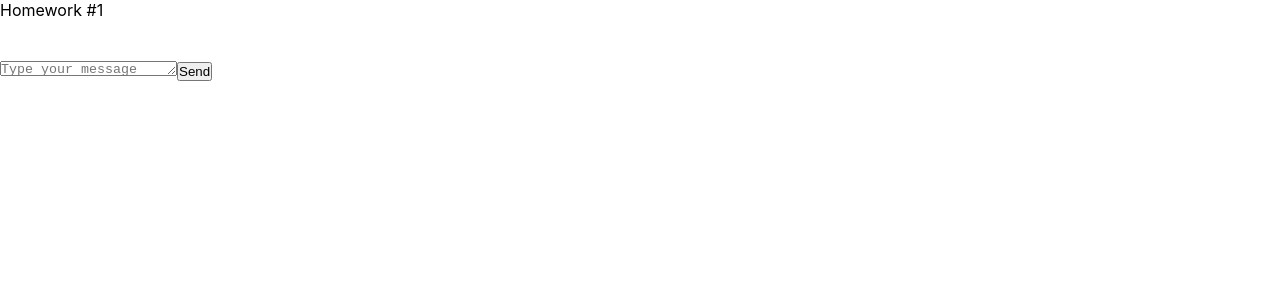
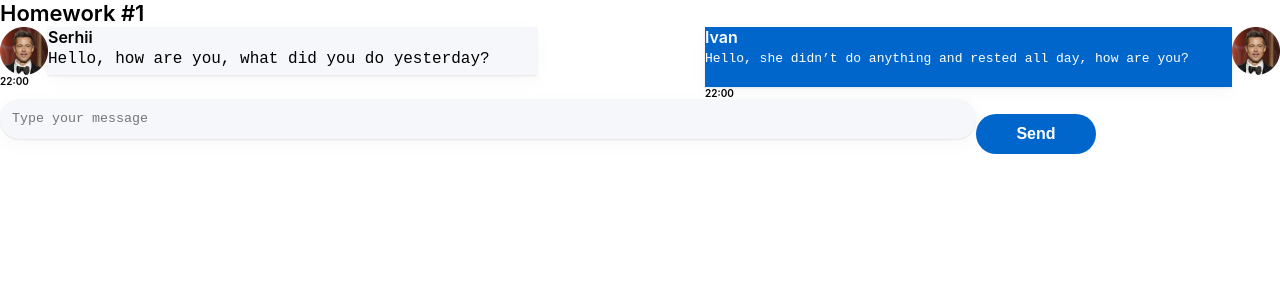
Before and after one commit to SerhiiLototskii/homeWorks_test_deploy, a React (Create React App) app: page / in a window 1280 px wide. Shown: the top 300 px of the page. Built offline with nearby package versions, Linux system fonts and the light colour scheme.

Commit message:
completing task 1

```diff
--- a/package.json
+++ b/package.json
@@ -1,6 +1,6 @@
 {
   "name": "hws2",
-  "homepage": "http://IgnatZakalinsky.github.io/hws2",
+  "homepage": "http://SerhiiLototskii.github.io/homeWorks_test_deploy",
   "version": "0.1.0",
   "private": true,
   "dependencies": {
--- a/src/s1-main/App.module.css
+++ b/src/s1-main/App.module.css
@@ -1,11 +1,23 @@
 .App {
     --header_height: 60px;
 }
+.container{
+    width: 1280px;
+    margin-left: auto;
+    margin-right: auto;
 
+}
+.messagesContainer{
+    display: flex;
+    justify-content: space-between;
+}
 .hw {
 
 }
 
 .hwTitle {
-
+    width: 165px;
+    height: 27px;
+    font-weight: 600;
+    font-size: 22px;
 }
--- a/src/s2-homeworks/hw01/HW1.tsx
+++ b/src/s2-homeworks/hw01/HW1.tsx
@@ -14,17 +14,27 @@ import avatar from './avatar.png'
 * */
 
 // нужно создать правильный тип вместо any
-export type MessageType = any
+export type MessageType = {
+    id: number,
+    user: {
+        avatar: string,
+        name: string
+    },
+    message: {
+        text: string,
+        time: string
+    }
+}
 
 // структуру объекта не менять
 export const message0: MessageType = {
     id: 0,
     user: {
         avatar: avatar, // можно менять
-        name: 'Some Name',  // можно менять
+        name: 'Serhii',  // можно менять
     },
     message: {
-        text: 'some textsome textsome textsome textsome textsome textsome text', // можно менять
+        text: 'Hello, how are you, what did you do yesterday?', // можно менять
         time: '22:00', // можно менять
     },
 }
@@ -32,21 +42,21 @@ export const friendMessage0: MessageType = {
     id: 100,
     user: {
         avatar: avatar, // можно менять
-        name: 'Friend Name', // можно менять
+        name: 'Ivan', // можно менять
     },
     message: {
-        text: 'зеркальное сообщение для тренировки css', // можно менять
+        text: 'Hello, she didn’t do anything and rested all day, how are you?', // можно менять
         time: '22:00', // можно менять
     },
 }
 
 const HW1 = () => {
     return (
-        <div id={'hw1'}>
+        <div id={'hw1'} className={s2.container}>
             <div className={s2.hwTitle}>Homework #1</div>
             <div className={s2.hw}>
                 {/*проверка отображения (не менять)*/}
-                <div>
+                <div className={s2.messagesContainer}>
                     <Message message={message0} />
                     <FriendMessage message={friendMessage0} />
                 </div>
--- a/src/s2-homeworks/hw01/friend-message/FriendMessage.module.css
+++ b/src/s2-homeworks/hw01/friend-message/FriendMessage.module.css
@@ -3,15 +3,22 @@
 }
 
 .friendImageAndText {
-
+display: flex;
+    flex-direction: row-reverse;
 }
 
 .friendImageAndText img {
-
+    width: 48px;
+    height: 48px;
 }
 
 .friendText {
-
+    background: #0066CC;
+    box-shadow: 0 5px 20px rgba(29, 33, 38, 0.03), 0 1px 2px rgba(29, 33, 38, 0.1);
+    width: 527px;
+    height: 60px;
+    color: #FFFFFF;
+    line-height: 20px;
 }
 
 .friendText:after {
@@ -20,12 +27,22 @@
 
 .friendName {
 
+    width: 40px;
+    height: 22px;
+    font-weight: 600;
+
 }
 
 .friendMessageText {
 
+    font-weight: 400;
+    line-height: 20px;
 }
 
 .friendTime {
-
+    width: 26px;
+    height: 12px;
+    font-weight: 600;
+    font-size: 10px;
+    line-height: 12px;
 }
--- a/src/s2-homeworks/hw01/friend-message/FriendMessage.tsx
+++ b/src/s2-homeworks/hw01/friend-message/FriendMessage.tsx
@@ -1,8 +1,13 @@
 import React from 'react'
 import s from './FriendMessage.module.css'
+import {MessageType} from "../HW1";
+
+export type FriendMessage = {
+    message: MessageType
+}
 
 // создать тип вместо any и отобразить приходящие данные
-const FriendMessage = (props: any) => {
+const FriendMessage = (props: FriendMessage) => {
     return (
         <div
             id={'hw1-friend-message-' + props.message.id}
@@ -11,26 +16,20 @@ const FriendMessage = (props: any) => {
             <div className={s.friendImageAndText}>
                 <img
                     id={'hw1-friend-avatar-' + props.message.id}
-                    // создаёт студент
-
-                    //
+                    src={props.message.user.avatar}
                 />
                 <div className={s.friendText}>
                     <div
                         id={'hw1-friend-name-' + props.message.id}
                         className={s.friendName}
                     >
-                        {/*создаёт студент*/}
-
-                        {/**/}
+                        {props.message.user.name}
                     </div>
                     <pre
                         id={'hw1-friend-text-' + props.message.id}
                         className={s.friendMessageText}
                     >
-                        {/*создаёт студент*/}
-
-                        {/**/}
+                        {props.message.message.text}
                     </pre>
                 </div>
             </div>
@@ -38,9 +37,7 @@ const FriendMessage = (props: any) => {
                 id={'hw1-friend-time-' + props.message.id}
                 className={s.friendTime}
             >
-                {/*создаёт студент*/}
-
-                {/**/}
+                {props.message.message.time}
             </div>
         </div>
     )
--- a/src/s2-homeworks/hw01/message-sender/MessageSender.module.css
+++ b/src/s2-homeworks/hw01/message-sender/MessageSender.module.css
@@ -3,11 +3,32 @@
 }
 
 .textarea {
-
+    background: #F5F7FB;
+    box-shadow: 0 5px 20px rgba(29, 33, 38, 0.03), 0 1px 2px rgba(29, 33, 38, 0.1);
+    border-radius: 20px;
+    min-width: 976px;
+    min-height: 40px;
+    border: 0;
+    outline: none;
+    resize: none;
+    padding: 12px;
 }
 
 .button {
+    width: 120px;
+    height: 40px;
+    background: #0066CC;
+    border-radius: 20px;
+    color: #FFFFFF;
+    font-weight: 600;
+    font-size: 16px;
+    border: 0;
 
+}
+.button text {
+    font-weight: 600;
+    font-size: 16px;
+    color: #FFFFFF;
 }
 
 .button:hover {
--- a/src/s2-homeworks/hw01/message/Message.module.css
+++ b/src/s2-homeworks/hw01/message/Message.module.css
@@ -3,15 +3,17 @@
 }
 
 .imageAndText {
-
+display: flex;
 }
 
 .imageAndText img {
-
+    width: 48px;
+    height: 48px;
 }
 
 .text {
-
+    background: #F5F7FB;
+    box-shadow: 0 5px 20px rgba(29, 33, 38, 0.03), 0 1px 2px rgba(29, 33, 38, 0.1);
 }
 
 .text:after {
@@ -19,13 +21,23 @@
 }
 
 .name {
-
+    width: 40px;
+    height: 22px;
+    font-weight: 600;
 }
 
 .messageText {
-
+    width: 489px;
+    height: 20px;
+    font-weight: 400;
+    font-size: 16px;
+    line-height: 20px;
 }
 
 .time {
-
+    width: 26px;
+    height: 12px;
+    font-weight: 600;
+    font-size: 10px;
+    line-height: 12px;
 }
--- a/src/s2-homeworks/hw01/message/Message.tsx
+++ b/src/s2-homeworks/hw01/message/Message.tsx
@@ -1,8 +1,11 @@
 import React from 'react'
 import s from './Message.module.css'
+import {MessageType} from "../HW1";
 
 // нужно создать правильный тип вместо any
-export type MessagePropsType = any
+export type MessagePropsType = {
+    message:MessageType
+}
 
 // нужно отобразить приходящие данные
 const Message = (props: MessagePropsType) => {
@@ -11,27 +14,20 @@ const Message = (props: MessagePropsType) => {
             <div className={s.imageAndText}>
                 <img
                     id={'hw1-avatar-' + props.message.id}
-                    // создаёт студент
+                    src={props.message.user.avatar}
 
-                    //
                 />
                 <div className={s.text}>
                     <div id={'hw1-name-' + props.message.id} className={s.name}>
-                        {/*создаёт студент*/}
-
-                        {/**/}
+                        {props.message.user.name}
                     </div>
                     <pre id={'hw1-text-' + props.message.id} className={s.messageText}>
-                        {/*создаёт студент*/}
-
-                        {/**/}
+                        {props.message.message.text}
                     </pre>
                 </div>
             </div>
             <div id={'hw1-time-' + props.message.id} className={s.time}>
-                {/*создаёт студент*/}
-
-                {/**/}
+                {props.message.message.time}
             </div>
         </div>
     )
```
